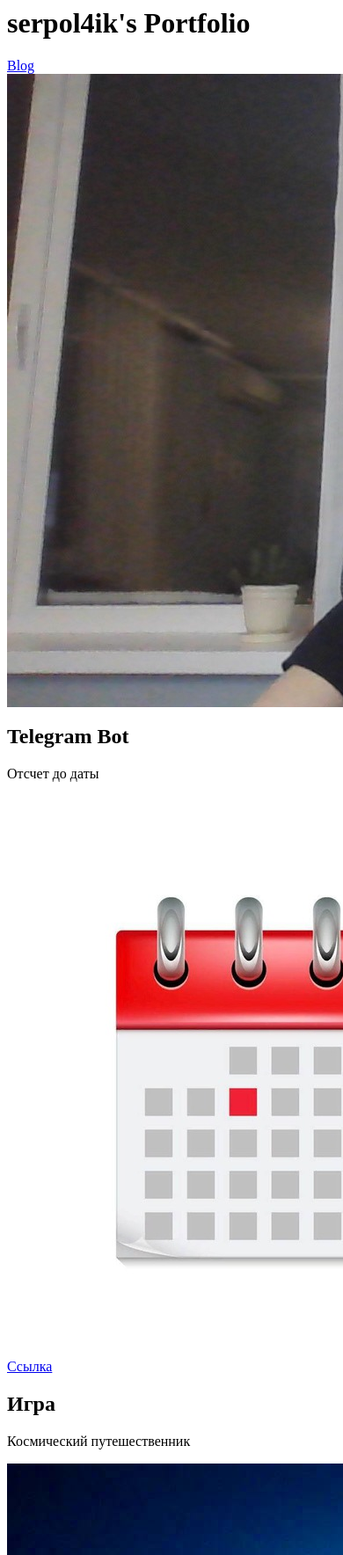
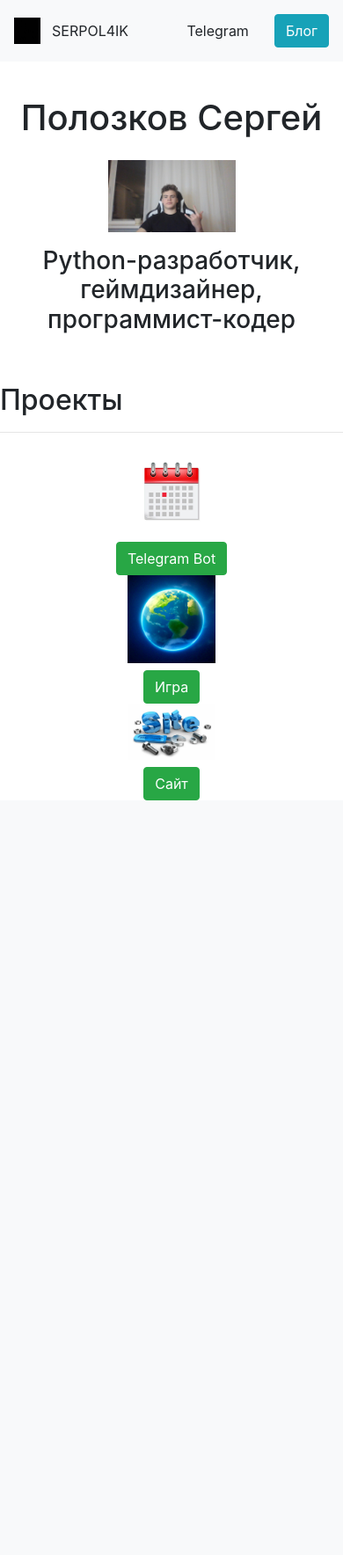
Before and after one commit to serpol4ik/-django3-my_portfolio, a Django app: page / in a window 390 px wide; the page is wider, and only the part inside the window is pictured. Shown: the top 1768 px of that part at 88% size. After the commit the page ends 910 px from the top of that part, so only its background shows below. Run offline with Django 5.2, Linux system fonts and the light colour scheme; data comes from the database, SQL or seed files in the repository; both versions use the stored data as it was after the commit.

Commit message:
Сайт готов!

```diff
--- /dev/null
+++ b/portfolio/templates/portfolio/base.html
@@ -0,0 +1,16 @@
+{% load static %}
+<link rel="stylesheet" href="https://cdn.jsdelivr.net/npm/bootstrap@4.4.1/dist/css/bootstrap.min.css" integrity="sha384-Vkoo8x4CGsO3+Hhxv8T/Q5PaXtkKtu6ug5TOeNV6gBiFeWPGFN9MuhOf23Q9Ifjh" crossorigin="anonymous">
+<nav class="navbar navbar-expand-lg navbar-light bg-light">
+  <img src="{% static 'portfolio/Аватарка.jpg' %}" width=30 height=30>
+  <a class="btn btn-light" href="{% url 'home' %}">SERPOL4IK</a>
+
+  <ul class="navbar-nav mr-auto"></ul>
+
+    <a class="nav-link" href="https://t.me/serpol4ik">
+      <input type="submit" value="Telegram" class="btn btn-light">
+    </a>
+    <a href="{% url 'all_blogs' %}">
+      <input type="submit" value="Блог" class="btn btn-info">
+    </a>
+</nav>
+{% block content %}{% endblock %}
--- a/portfolio/templates/portfolio/home.html
+++ b/portfolio/templates/portfolio/home.html
@@ -1,19 +1,54 @@
-<h1>serpol4ik's Portfolio</h1>
+{% extends 'portfolio/base.html' %}
+{% block content %}
+{% load static %}
+<Title>Портфолио</Title>
 
-{% load static %}
+<br>
+<div class="row justify-content-center my-3">
+    <div class="col-md-9 text-center">
+        <h1 id="hometext" class="font-weight-bolt">Полозков Сергей</h1>
+    </div>
+</div>
 
-<a href="{% url 'all_blogs' %}">Blog</a>
-<br>
+<div class="row justify-content-center my-3">
+    <div class="col-5">
+        <img src="{% static 'portfolio/WIN_20231211_18_07_23_Pro.jpg' %}" class="img-fluid" width=700 height=700>
+    </div>
+</div>
 
-<img src="{% static 'portfolio/WIN_20231211_18_07_23_Pro.jpg' %}">
+<div class="row justify-content-center my-3">
+    <div class="col-md-9 text-center">
+        <h3 class="font-weight-bolt">Python-разработчик, геймдизайнер, программист-кодер</h3>
+    </div>
+</div>
 
-{% for project in projects %}
 
-<h2>{{ project.title }}</h2>
-<p>{{ project.description }}</p>
-<img src="{{ project.image.url }}">
-{% if project.url %}
-<br><a href="{{ project.url }}">Ссылка</a>
-{% endif %}
 
-{% endfor %}
+
+<h2 class="mt-5">Проекты</h2>
+<hr>
+<div class="row text-center">
+    {% for project in projects %}
+    <div class="col-lg-4 col-md-6">
+
+        {% if project.url %}
+        <a href="{{ project.url }}">
+            <img src="{{ project.image.url }}" class="img-fluid mb-2" width=100 height=100>
+        </a>
+
+        {% else %}
+
+        <img src="{{ project.image.url }}" class="img-fluid mb-2" width=100 height=100>
+
+        {% endif %}
+        <br>
+        <a href="{{ project.url }}">
+            <input type="submit" value="{{ project.title }}" class="btn btn-success">
+        </a>
+
+    </div>
+
+    {% endfor %}
+</div>
+
+{% endblock %}
```
Also changed, not shown: blog/templates/blog/all_blogs.html (+24 -10 lines), blog/templates/blog/detail.html (+9 -5 lines), blog/templates/blog/last_blogs.html (+24 -8 lines), db.sqlite3, media/portfolio/images/i.webp (added), media/portfolio/images/Снимок_экрана_2024-05-07_160945.png (added), portfolio/static/portfolio/i.webp (added), portfolio/static/portfolio/Аватарка.jpg (added).
